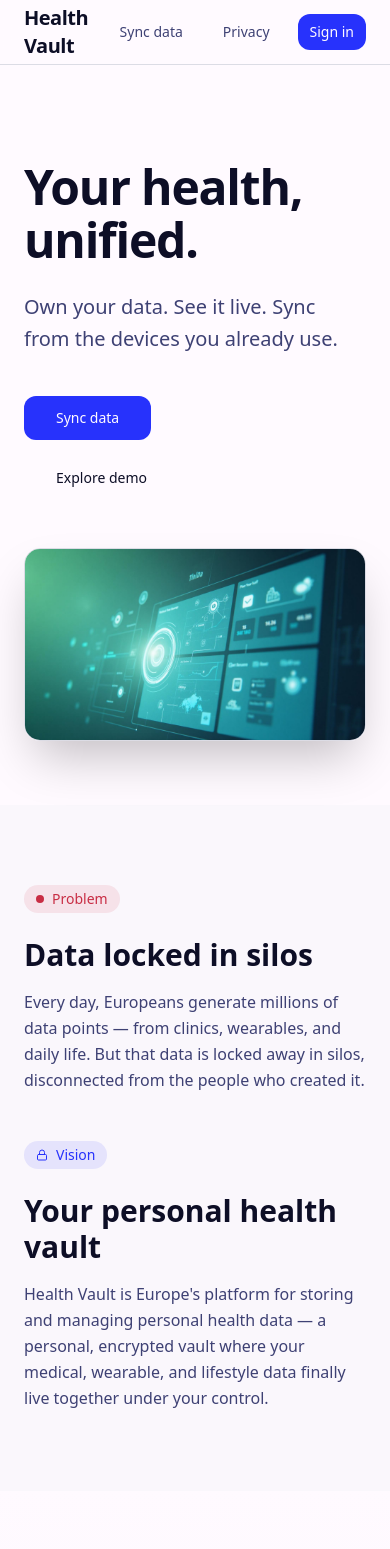
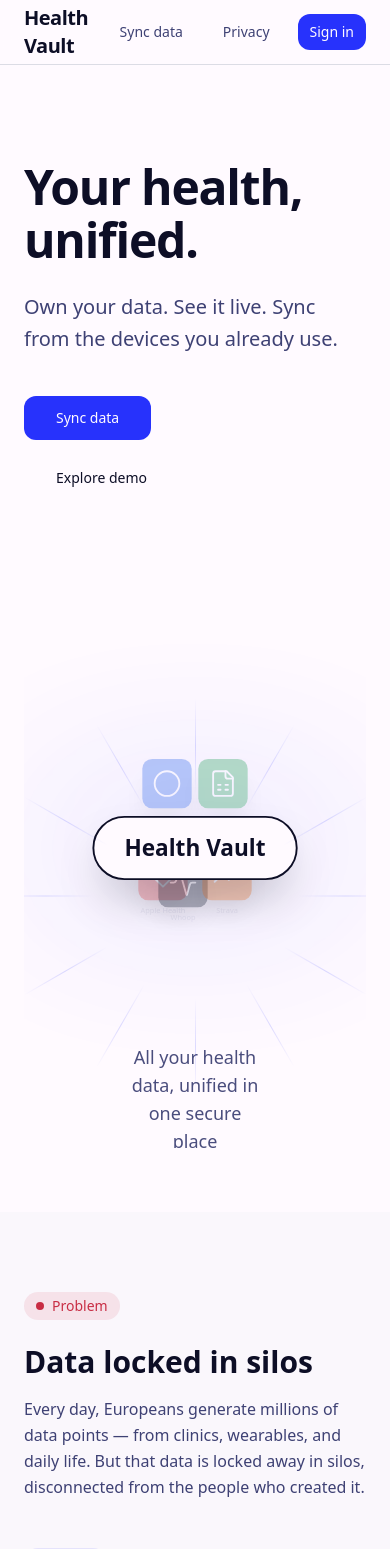
Before and after one commit to DuesselbergAdrian/life-data-safe, a React (Vite) app: page / in a window 390 px wide. Shown: the top 1549 px of the page. Built offline with nearby package versions, Linux system fonts and the light colour scheme; the HTML template or start-up script is replaced by a standard one.

Commit message:
Replace hero image with scroll animation
Integrate the data unification animation into the hero section of the landing page, replacing the static image. The animation is now scroll-driven, with adjusted speed and responsiveness to user scroll position.

```diff
--- a/src/components/landing/DataUnificationAnimation.tsx
+++ b/src/components/landing/DataUnificationAnimation.tsx
@@ -2,147 +2,180 @@ import { useEffect, useRef, useState } from "react";
 import { Heart, FileSpreadsheet, Activity, Circle, TrendingUp } from "lucide-react";
 
 export const DataUnificationAnimation = () => {
-  const [isAnimating, setIsAnimating] = useState(false);
+  const [scrollProgress, setScrollProgress] = useState(0);
   const sectionRef = useRef<HTMLDivElement>(null);
 
   useEffect(() => {
-    const observer = new IntersectionObserver(
-      (entries) => {
-        entries.forEach((entry) => {
-          if (entry.isIntersecting && !isAnimating) {
-            setIsAnimating(true);
-          }
-        });
-      },
-      { threshold: 0.3 }
-    );
+    const handleScroll = () => {
+      if (!sectionRef.current) return;
 
-    if (sectionRef.current) {
-      observer.observe(sectionRef.current);
-    }
+      const rect = sectionRef.current.getBoundingClientRect();
+      const sectionHeight = rect.height;
+      const sectionTop = rect.top;
+      const windowHeight = window.innerHeight;
 
-    return () => observer.disconnect();
-  }, [isAnimating]);
+      // Calculate progress: 0 when section enters viewport, 1 when it leaves
+      const startScroll = windowHeight - sectionTop;
+      const progress = Math.max(0, Math.min(1, startScroll / (sectionHeight + windowHeight)));
+
+      setScrollProgress(progress);
+    };
+
+    window.addEventListener('scroll', handleScroll, { passive: true });
+    handleScroll(); // Initial calculation
+
+    return () => window.removeEventListener('scroll', handleScroll);
+  }, []);
 
   const logos = [
     {
       id: 'oura',
       icon: Circle,
       color: 'bg-blue-600',
-      initialPosition: 'top-8 left-12',
+      startX: 15,
+      startY: 10,
       name: 'Oura'
     },
     {
       id: 'excel',
       icon: FileSpreadsheet,
       color: 'bg-green-600',
-      initialPosition: 'top-8 right-12',
+      startX: 85,
+      startY: 10,
       name: 'Excel'
     },
     {
       id: 'health',
       icon: Heart,
       color: 'bg-red-500',
-      initialPosition: 'bottom-16 left-16',
+      startX: 10,
+      startY: 75,
       name: 'Apple Health'
     },
     {
       id: 'whoop',
       icon: Activity,
       color: 'bg-gray-900',
-      initialPosition: 'bottom-24 left-1/2 -translate-x-32',
+      startX: 35,
+      startY: 80,
       name: 'Whoop'
     },
     {
       id: 'strava',
       icon: TrendingUp,
       color: 'bg-orange-500',
-      initialPosition: 'bottom-16 right-16',
+      startX: 90,
+      startY: 75,
       name: 'Strava'
     },
   ];
 
+  const getLogoPosition = (logo: typeof logos[0]) => {
+    const centerX = 50;
+    const centerY = 50;
+
+    const currentX = logo.startX + (centerX - logo.startX) * scrollProgress;
+    const currentY = logo.startY + (centerY - logo.startY) * scrollProgress;
+    const scale = 1 - (scrollProgress * 0.5);
+    const opacity = 1 - (scrollProgress * 0.9);
+
+    return {
+      left: `${currentX}%`,
+      top: `${currentY}%`,
+      transform: `translate(-50%, -50%) scale(${scale})`,
+      opacity,
+    };
+  };
+
   return (
     <div
       ref={sectionRef}
-      className="relative min-h-screen flex items-center justify-center overflow-hidden bg-background py-32"
+      className="relative h-[600px] flex items-center justify-center overflow-hidden"
     >
-      <div className="absolute inset-0 bg-gradient-to-b from-background via-muted/30 to-background" />
-
-      <div className="relative w-full max-w-7xl mx-auto px-6">
+      <div className="relative w-full h-full">
         {/* Scattered Logos */}
-        <div className="relative h-[600px]">
         {logos.map((logo) => {
           const Icon = logo.icon;
+          const position = getLogoPosition(logo);
+
           return (
             <div
               key={logo.id}
-                className={`absolute ${logo.initialPosition} transition-all duration-1000 ease-out ${
-                  isAnimating
-                    ? 'opacity-0 scale-50 !top-1/2 !left-1/2 !-translate-x-1/2 !-translate-y-1/2'
-                    : 'opacity-100 scale-100'
-                }`}
+              className="absolute"
+              style={position}
             >
-                <div className={`${logo.color} rounded-3xl p-6 shadow-2xl transform hover:scale-110 transition-transform`}>
-                  <Icon className="h-16 w-16 text-white" strokeWidth={1.5} />
+              <div className={`${logo.color} rounded-2xl p-4 md:p-6 shadow-2xl`}>
+                <Icon className="h-12 w-12 md:h-16 md:w-16 text-white" strokeWidth={1.5} />
               </div>
-                <p className="text-sm text-muted-foreground text-center mt-3 font-medium">{logo.name}</p>
+              <p
+                className="text-xs md:text-sm text-muted-foreground text-center mt-2 font-medium whitespace-nowrap"
+                style={{ opacity: position.opacity }}
+              >
+                {logo.name}
+              </p>
             </div>
           );
         })}
 
         {/* Center Health Vault Logo */}
         <div
-            className={`absolute top-1/2 left-1/2 -translate-x-1/2 -translate-y-1/2 transition-all duration-1000 delay-500 ${
-              isAnimating ? 'opacity-100 scale-100' : 'opacity-0 scale-75'
-            }`}
+          className="absolute top-1/2 left-1/2 -translate-x-1/2 -translate-y-1/2"
+          style={{
+            opacity: Math.min(1, scrollProgress * 2),
+            transform: `translate(-50%, -50%) scale(${0.75 + scrollProgress * 0.25})`,
+          }}
         >
           <div className="relative">
-              <div className="absolute inset-0 bg-primary/20 blur-3xl rounded-full scale-150" />
-              <div className="relative bg-background border-2 border-foreground rounded-full px-12 py-6 shadow-2xl">
-                <h2 className="text-4xl font-bold whitespace-nowrap">Health Vault</h2>
+            <div
+              className="absolute inset-0 bg-primary/20 blur-3xl rounded-full scale-150"
+              style={{ opacity: scrollProgress }}
+            />
+            <div className="relative bg-background border-2 border-foreground rounded-full px-8 md:px-12 py-4 md:py-6 shadow-2xl">
+              <h2 className="text-2xl md:text-4xl font-bold whitespace-nowrap">Health Vault</h2>
             </div>
           </div>
         </div>
 
         {/* Title */}
         <div
-            className={`absolute top-0 left-1/2 -translate-x-1/2 text-center transition-all duration-700 ${
-              isAnimating ? 'opacity-0 -translate-y-8' : 'opacity-100 translate-y-0'
-            }`}
+          className="absolute top-0 left-1/2 -translate-x-1/2 text-center"
+          style={{
+            opacity: 1 - (scrollProgress * 1.5),
+            transform: `translate(-50%, ${scrollProgress * -30}px)`,
+          }}
         >
-            <h2 className="text-5xl md:text-6xl font-bold mb-4">Our Data Lives In Silos</h2>
+          <h2 className="text-3xl md:text-5xl lg:text-6xl font-bold mb-4">Our Data Lives In Silos</h2>
         </div>
 
         {/* Subtitle after animation */}
         <div
-            className={`absolute bottom-0 left-1/2 -translate-x-1/2 text-center transition-all duration-700 delay-1000 ${
-              isAnimating ? 'opacity-100 translate-y-0' : 'opacity-0 translate-y-8'
-            }`}
+          className="absolute bottom-0 left-1/2 -translate-x-1/2 text-center px-4"
+          style={{
+            opacity: Math.max(0, (scrollProgress - 0.3) * 2),
+            transform: `translate(-50%, ${(1 - scrollProgress) * 30}px)`,
+          }}
         >
-            <p className="text-xl text-muted-foreground max-w-2xl">
+          <p className="text-lg md:text-xl text-muted-foreground max-w-2xl">
             All your health data, unified in one secure place
           </p>
         </div>
-        </div>
-      </div>
 
         {/* Connection lines effect */}
-      {isAnimating && (
+        {scrollProgress > 0.5 && (
           <div className="absolute inset-0 pointer-events-none">
-          {[...Array(20)].map((_, i) => (
+            {[...Array(12)].map((_, i) => (
               <div
                 key={i}
-              className="absolute top-1/2 left-1/2 w-px h-32 bg-gradient-to-b from-primary/0 via-primary/30 to-primary/0"
+                className="absolute top-1/2 left-1/2 w-px h-24 bg-gradient-to-b from-primary/0 via-primary/30 to-primary/0"
                 style={{
-                transform: `rotate(${i * 18}deg) translateY(-200px)`,
-                animation: 'pulse 2s ease-in-out infinite',
-                animationDelay: `${i * 0.05}s`,
+                  transform: `rotate(${i * 30}deg) translateY(-150px)`,
+                  opacity: (scrollProgress - 0.5) * 2,
                 }}
               />
             ))}
           </div>
         )}
       </div>
+    </div>
   );
 };
--- a/src/pages/Landing.tsx
+++ b/src/pages/Landing.tsx
@@ -59,11 +59,7 @@ const Landing = () => {
               </div>
             </div>
             <div className="relative">
-              <img
-                src={heroImage}
-                alt="Unified health data dashboard"
-                className="rounded-2xl shadow-2xl border border-border"
-              />
+              <DataUnificationAnimation />
             </div>
           </div>
         </div>
@@ -97,9 +93,6 @@ const Landing = () => {
           </div>
         </div>
       </section>
-
-      {/* Data Unification Animation */}
-      <DataUnificationAnimation />
 
       {/* Key Stats Demo */}
       <section className="container mx-auto px-6 py-16">
```
Lines whose indentation alone changed are shown as unchanged.
